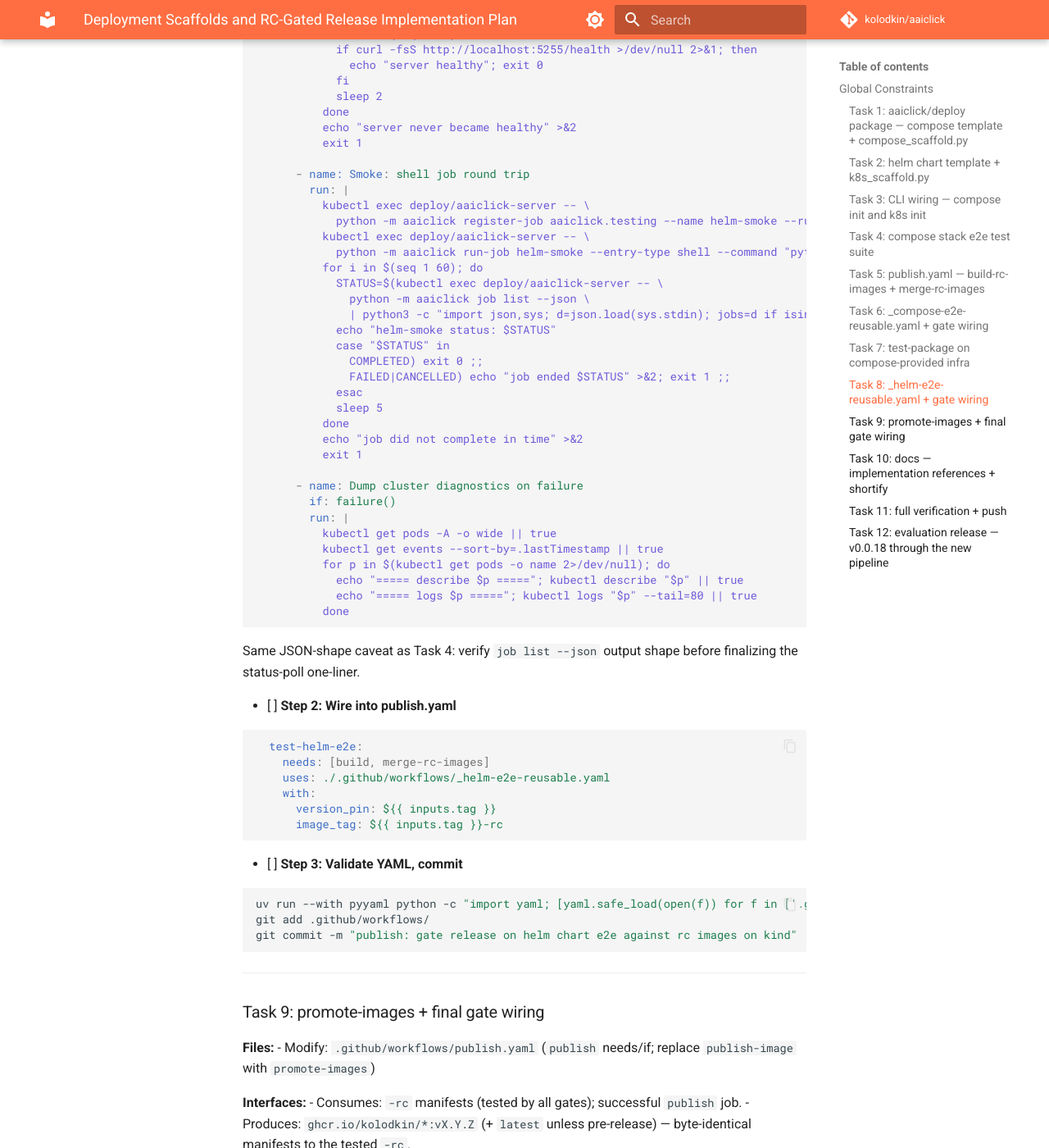
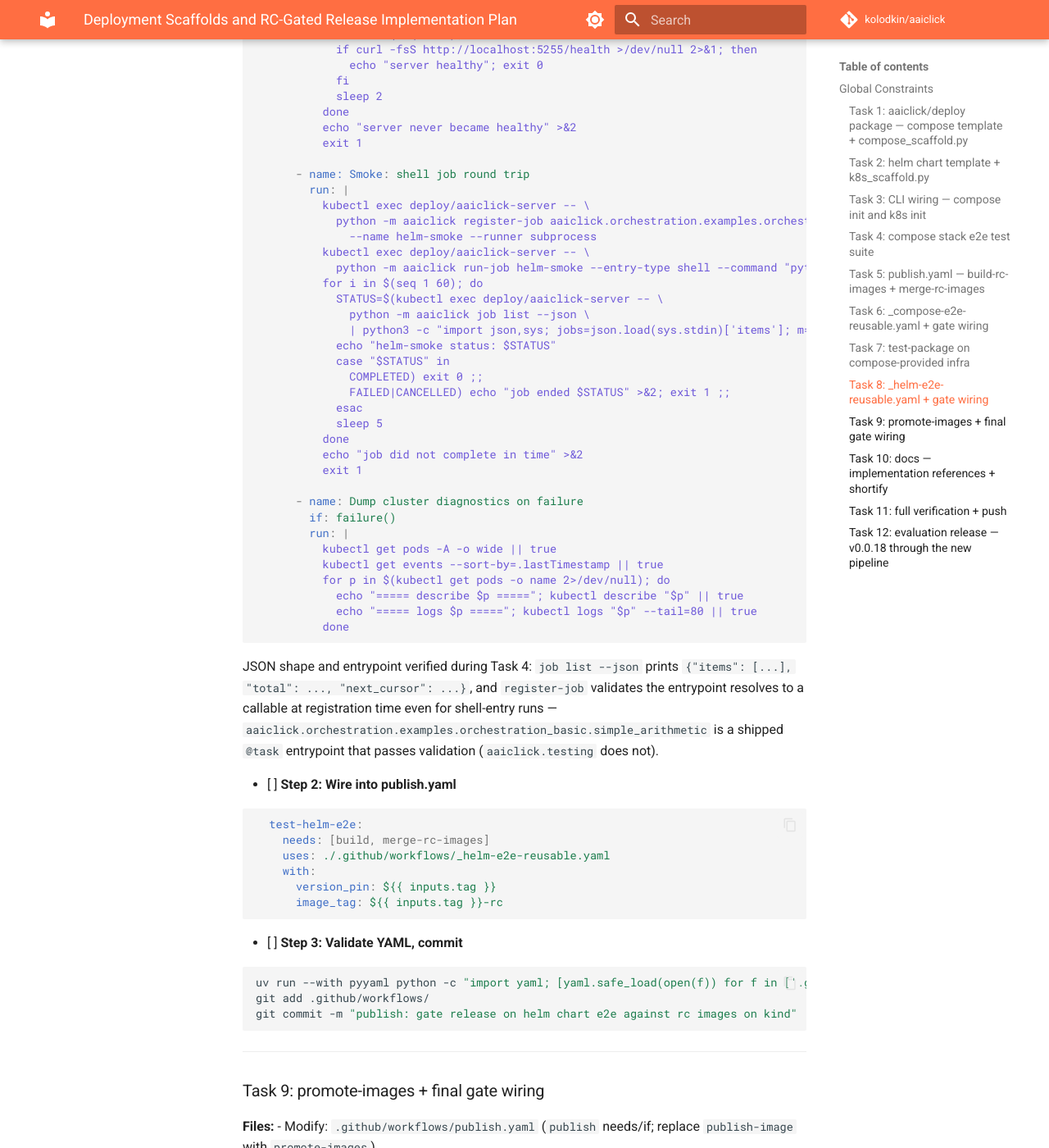
Before and after one commit to kolodkin/aaiclick, an MkDocs documentation site: the page built from docs/superpowers/plans/2026-07-04-deploy-scaffold.md, in a window 1280 px wide and 1400 px high, scrolled down 33178 px. Shown: the whole window at 82% size. Built offline with MkDocs 1.6.1 and Material for MkDocs 9.7.7, drawn with Linux system fonts in a browser that asks for light colours; comment, search, counter and statistics services are not loaded.

Commit message:
Plan: propagate Task 4 findings into helm smoke (entrypoint, items shape)

````diff
--- a/docs/superpowers/plans/2026-07-04-deploy-scaffold.md
+++ b/docs/superpowers/plans/2026-07-04-deploy-scaffold.md
@@ -1683,13 +1683,14 @@ jobs:
       - name: Smoke: shell job round trip
         run: |
           kubectl exec deploy/aaiclick-server -- \
-            python -m aaiclick register-job aaiclick.testing --name helm-smoke --runner subprocess
+            python -m aaiclick register-job aaiclick.orchestration.examples.orchestration_basic.simple_arithmetic \
+              --name helm-smoke --runner subprocess
           kubectl exec deploy/aaiclick-server -- \
             python -m aaiclick run-job helm-smoke --entry-type shell --command "python -c 'print(42)'"
           for i in $(seq 1 60); do
             STATUS=$(kubectl exec deploy/aaiclick-server -- \
               python -m aaiclick job list --json \
-              | python3 -c "import json,sys; d=json.load(sys.stdin); jobs=d if isinstance(d,list) else d.get('jobs',[]); m=[j for j in jobs if j.get('name')=='helm-smoke']; print(m[0]['status'] if m else 'MISSING')")
+              | python3 -c "import json,sys; jobs=json.load(sys.stdin)['items']; m=[j for j in jobs if j.get('name')=='helm-smoke']; print(m[0]['status'] if m else 'MISSING')")
             echo "helm-smoke status: $STATUS"
             case "$STATUS" in
               COMPLETED) exit 0 ;;
@@ -1711,7 +1712,7 @@ jobs:
           done
 ```
 
-Same JSON-shape caveat as Task 4: verify `job list --json` output shape before finalizing the status-poll one-liner.
+JSON shape and entrypoint verified during Task 4: `job list --json` prints `{"items": [...], "total": ..., "next_cursor": ...}`, and `register-job` validates the entrypoint resolves to a callable at registration time even for shell-entry runs — `aaiclick.orchestration.examples.orchestration_basic.simple_arithmetic` is a shipped `@task` entrypoint that passes validation (`aaiclick.testing` does not).
 
 - [ ] **Step 2: Wire into publish.yaml**
 
````
